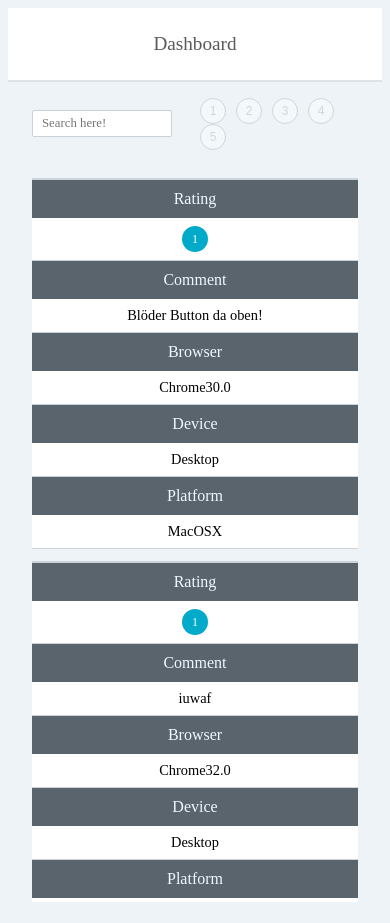
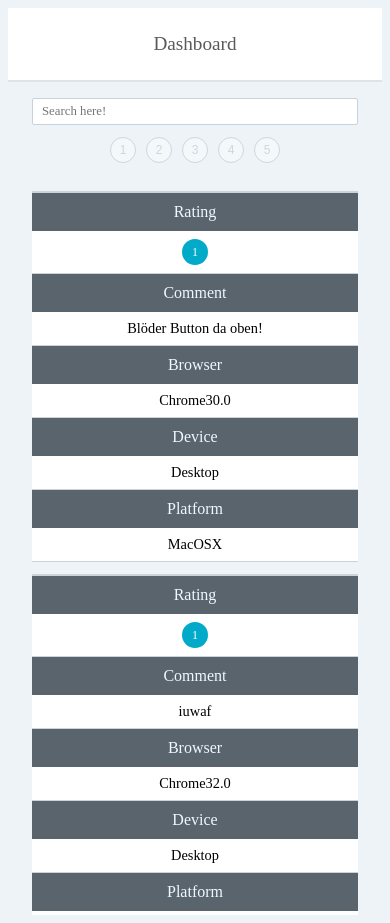
Before and after one commit to restcristian/usabillaAssignment, a React app: page / in a window 390 px wide. Built offline with nearby package versions, Linux system fonts and the light colour scheme; the HTML template or start-up script is replaced by a standard one.

Commit message:
Made the top filter to look more user-friendly on mobile.

```diff
--- a/src/components/presentational/Filters/Filters.css
+++ b/src/components/presentational/Filters/Filters.css
@@ -9,12 +9,16 @@
     padding-left: 23px;
 }
 
-@media(max-width:351px){
+@media(max-width:767px){
     .filters{
         display: block;
     }
     .filters > div:first-child{
         text-align: center;
+    }
+    .filters > div:first-child > input{
+        max-width:none;
+        width:100%;
     }
     .filters > div:nth-child(2){
         padding-left: 0;
@@ -22,6 +26,5 @@
     .filters > div:nth-child(2) ul{
         margin-top:12px;
         justify-content: center;
-
     }
 }
--- a/src/components/presentational/InputText/InputText.js
+++ b/src/components/presentational/InputText/InputText.js
@@ -13,7 +13,7 @@ const InputText = props => {
             <input
                 id={props.name}
                 name={props.name}
-                className={styles.inputText}
+                className={[styles.inputText, props.className].join(' ')}
                 type={props.type}
                 placeholder={props.placeholder}
                 onChange={(event) => props.onChange(event, props.filterKey, props.filterVal)}
```
